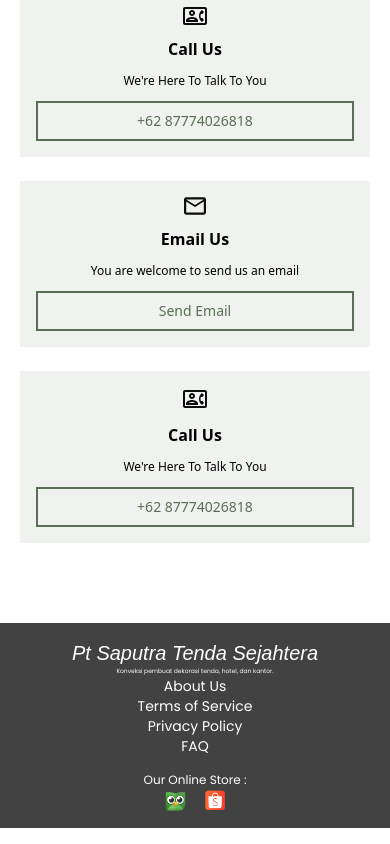
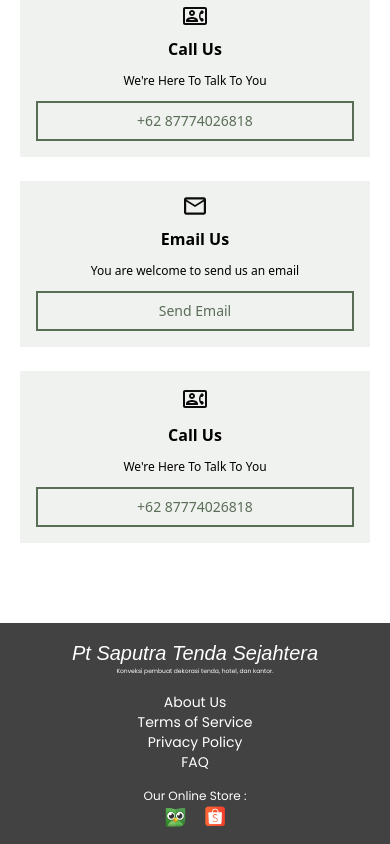
Before and after one commit to mubasyir19/Saputra-Tenda, a Next.js app: page / in a window 390 px wide. Shown: the part 4822-5666 px from the top of the page. Built offline with nearby package versions, Linux system fonts and the light colour scheme; a web font is replaced by a local one.

Commit message:
update(footer): margin top menu

```diff
--- a/src/components/Footer.js
+++ b/src/components/Footer.js
@@ -27,7 +27,7 @@ export default function Footer() {
         </p>
         <p className='text-[6px]'>Konveksi pembuat dekorasi tenda, hotel, dan kantor.</p>
       </Link>
-      <div className='my-auto mx-auto text-sm text-center flex flex-col md:flex-row gap-x-8'>
+      <div className='mt-4 md:my-auto mx-auto text-sm text-center flex flex-col md:flex-row gap-x-8'>
         <Link href='#'>About Us</Link>
         <Link href='#'>Terms of Service</Link>
         <Link href='#'>Privacy Policy</Link>
```
